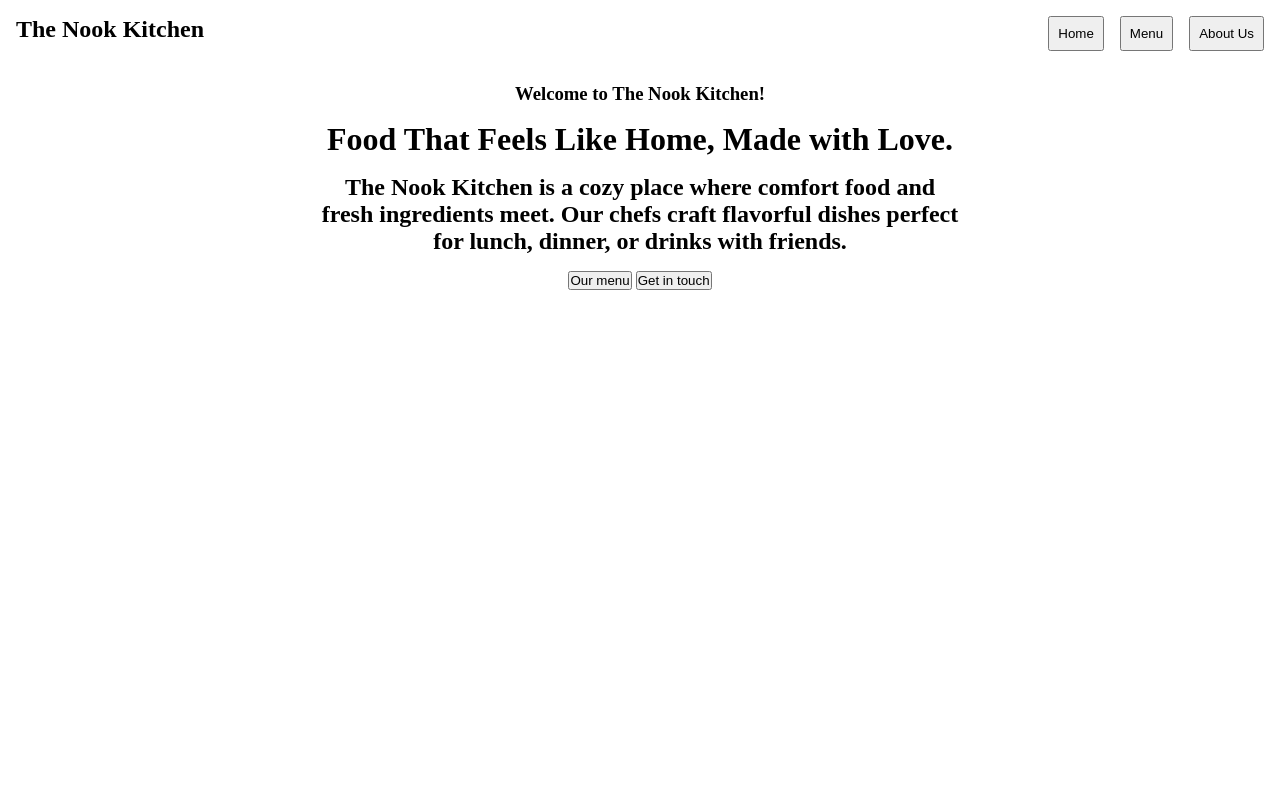
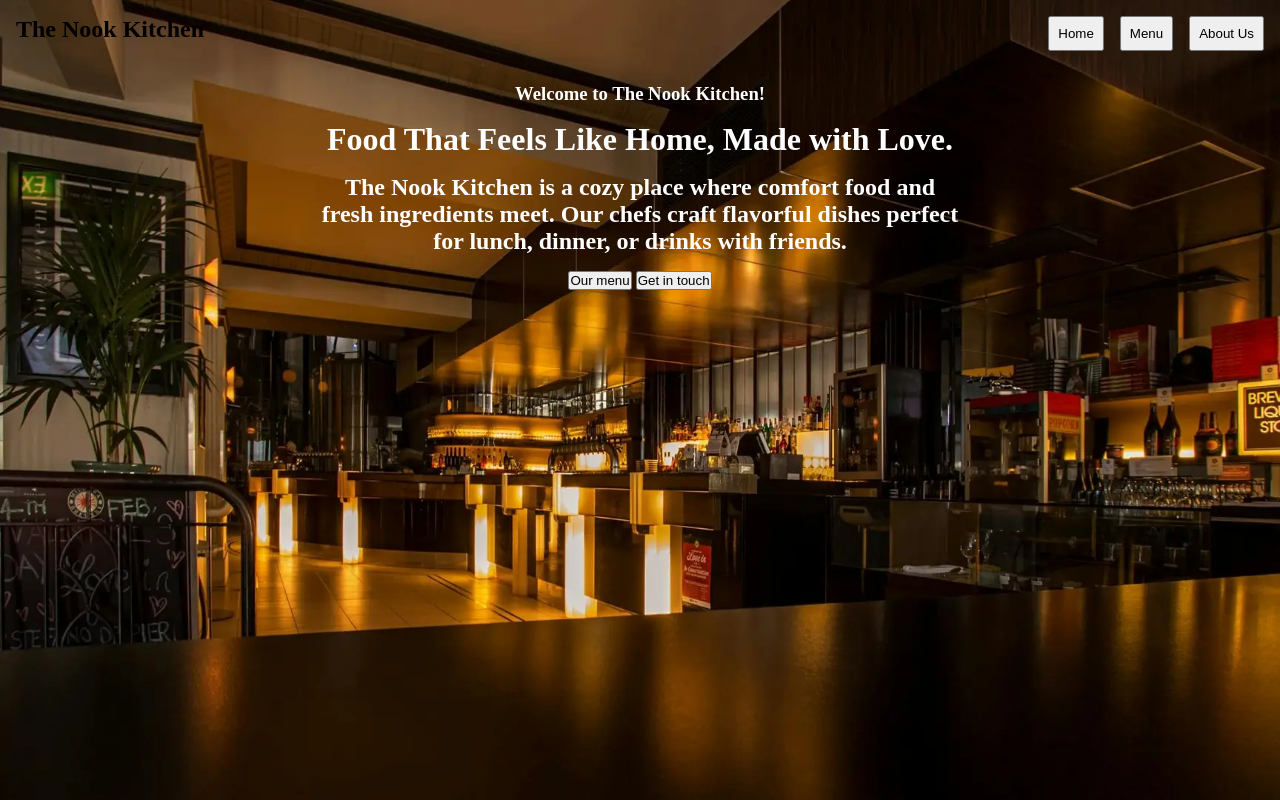
Before and after one commit to 555Viktor/odin-restaurant, a website built with webpack: page src/index.html in a window 1280 px wide. Built offline with nearby package versions, Linux system fonts and the light colour scheme.

Commit message:
Add body bg image

```diff
--- a/src/styles.css
+++ b/src/styles.css
@@ -16,6 +16,10 @@ body,
 body {
     min-height: 100vh;
     flex-direction: column;
+
+    background: url('./assets/restaurant-background.webp');
+    background-size: cover;   /* Optional: to cover the whole screen */
+    background-position: center;  /* Optional: centers the image */
 }
 
 /* Nav styling */
@@ -39,6 +43,8 @@ body {
     flex-direction: column;
     justify-content: center;
     align-items: center;
+
+    color: white;
 }
 
 #home-headers {
```
Also changed, not shown: src/assets/restaurant-background.webp (added), 1 other file.
